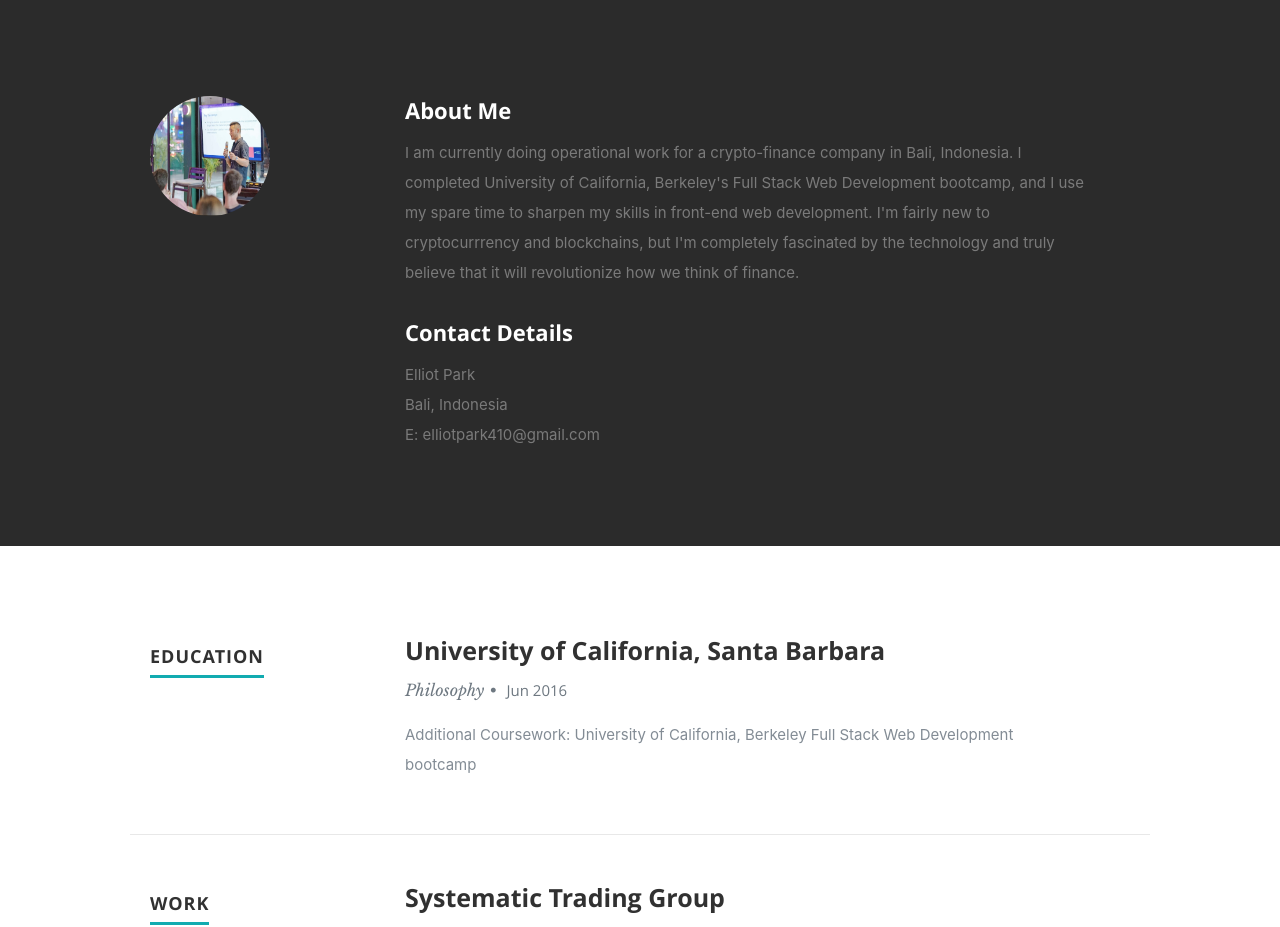
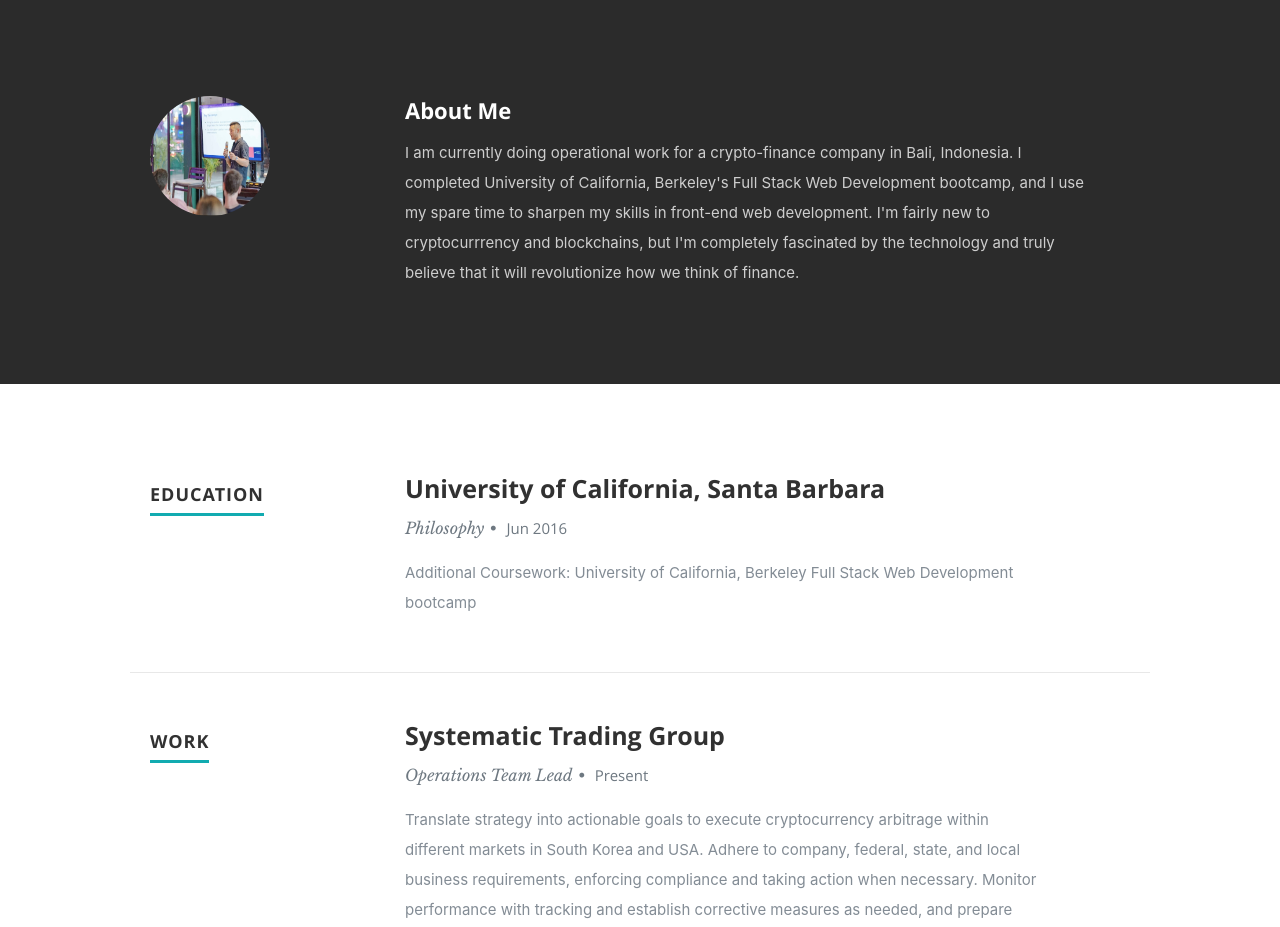
Before and after one commit to elliotpark410/React-Portfolio, a React (Create React App) app: page / in a window 1280 px wide. Shown: the part 800-1727 px from the top of the page. Built offline with nearby package versions, Linux system fonts and the light colour scheme.

Commit message:
remove redundant contact me paragraph

```diff
--- a/public/css/layout.css
+++ b/public/css/layout.css
@@ -203,7 +203,7 @@
 }
 #about p {
    line-height: 30px;
-   color: #7A7A7A;
+   color: rgba(255, 255, 255, 0.768);
 }
 #about .profile-pic {
    position: relative;
--- a/src/components/About.js
+++ b/src/components/About.js
@@ -21,7 +21,7 @@
                }
                </p>
 
-               <div className="row">
+               {/* <div className="row">
 
                   <div className="columns contact-details">
 
@@ -36,7 +36,7 @@
                     <span>{resumeData.website}</span>
        					   </p>
                   </div>
-               </div>
+               </div> */}
             </div>
          </div>
       </section>
```
